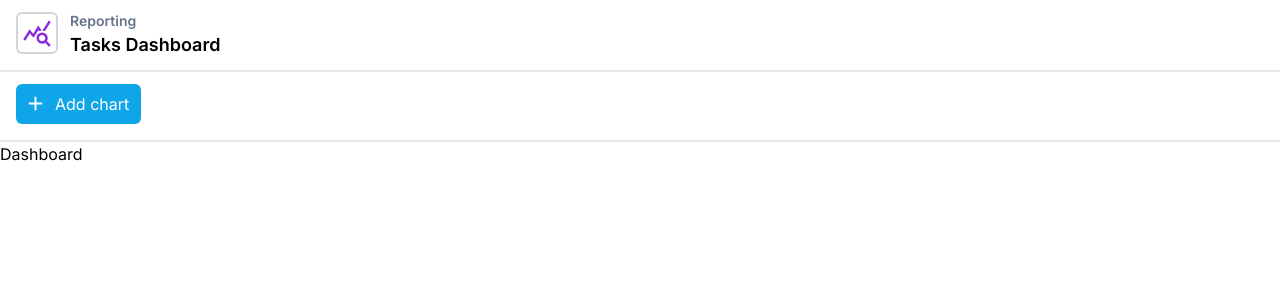
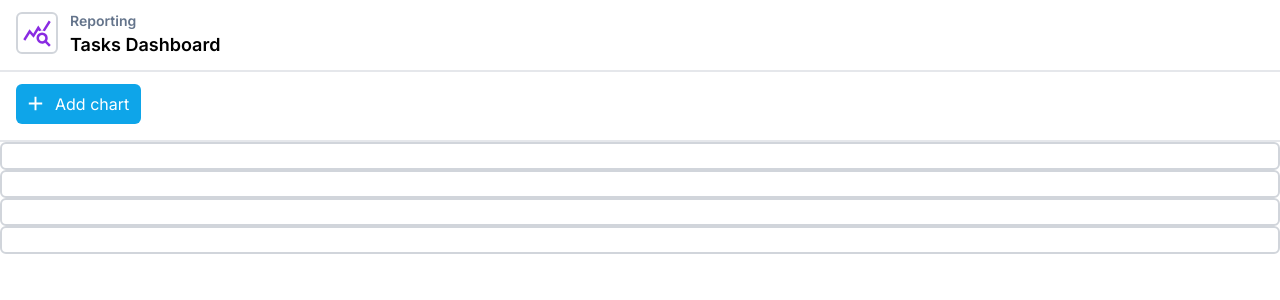
Before and after one commit to jkelley5000/react-dashboard-app, a Next.js app: page / in a window 1280 px wide. Shown: the top 300 px of the page. Built offline with nearby package versions, Linux system fonts and the light colour scheme.

Commit message:
Created initial report-container component and added to dashboard component.

```diff
--- /dev/null
+++ b/src/app/components/common/report-container.tsx
@@ -0,0 +1,5 @@
+export default function ReportContainer() {
+    return (
+        <main className="report-container p-3 border-2 border-gray-300 rounded-md"></main>
+    )
+}
--- a/src/app/components/dashboard.tsx
+++ b/src/app/components/dashboard.tsx
@@ -1,7 +1,12 @@
+import ReportContainer from "./common/report-container";
+
 export default function Dashboard() {
     return (
         <div>
-            <p>Dashboard</p>
+            <ReportContainer />
+            <ReportContainer />
+            <ReportContainer />
+            <ReportContainer />
         </div>
     )
 }
```
